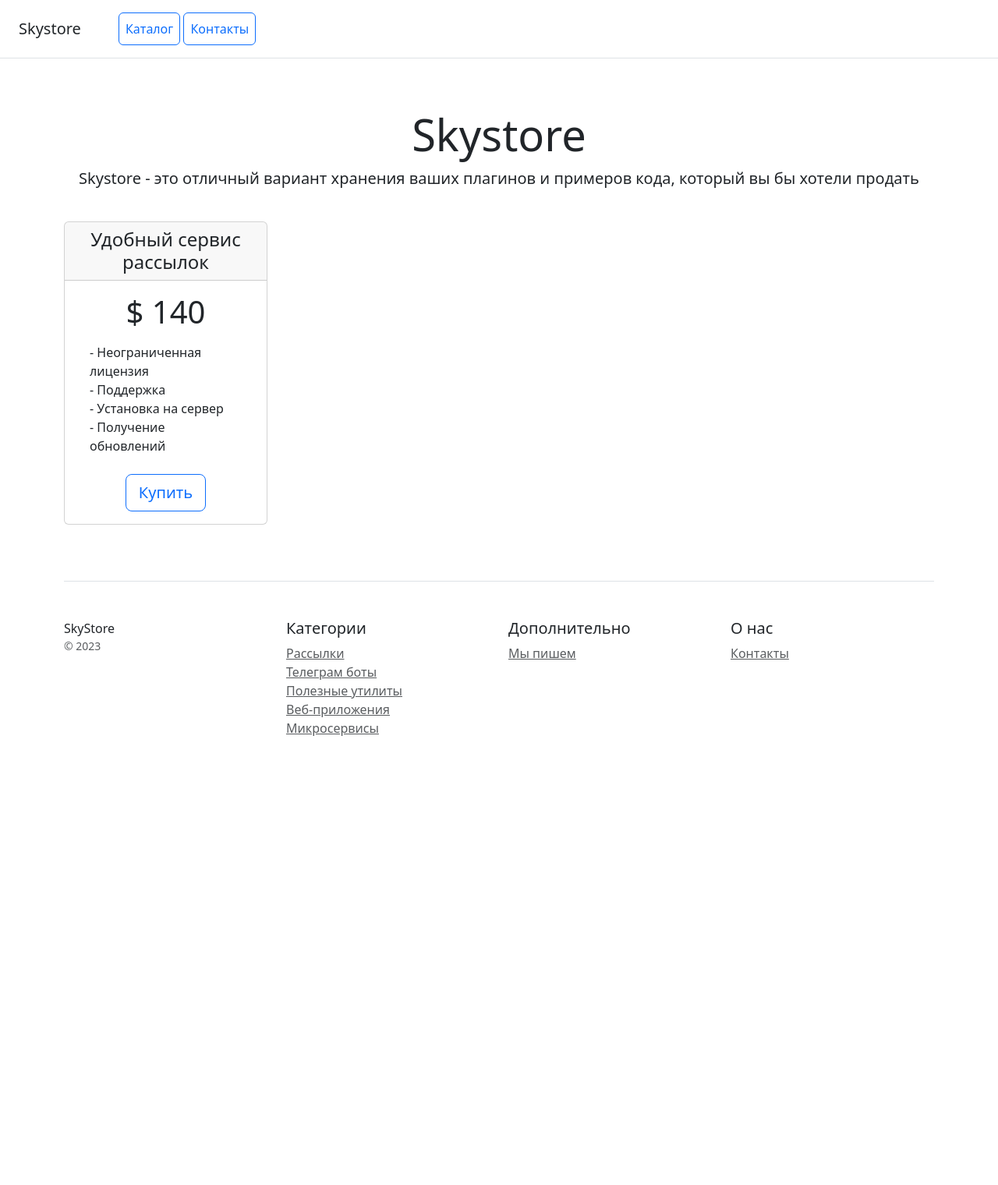
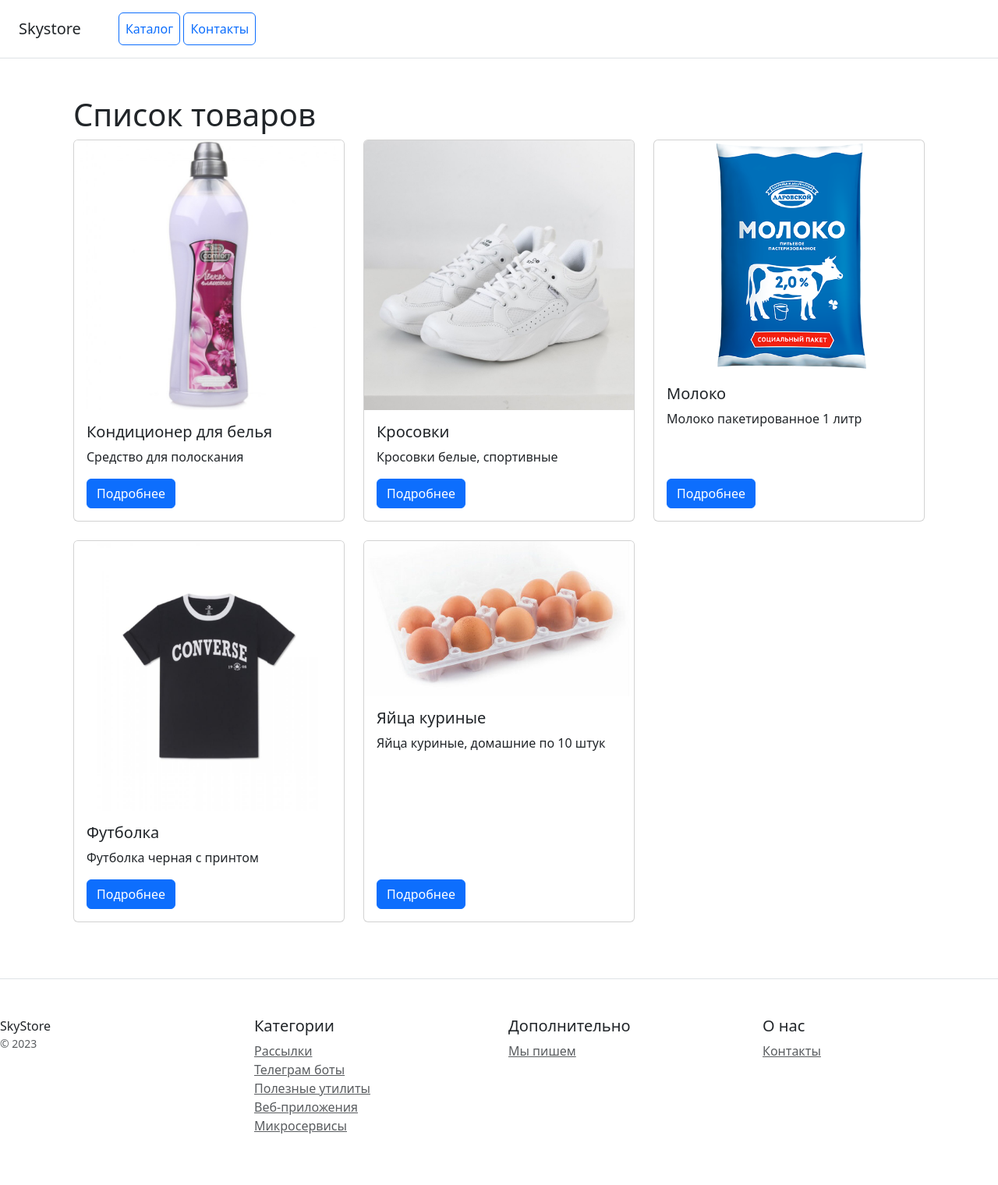
Before and after one commit to GeeMoowy/DjangoProject, a Django app: page / in a window 1280 px wide. Shown: the whole page at 78% size. Before the commit the page ends 944 px from the top, so only its background shows below. Run offline with Django 5.2, Linux system fonts and the light colour scheme; data comes from the database, SQL or seed files in the repository; some libraries are stand-ins or nearby versions.

Commit message:
add menu.html

```diff
--- a/catalog/templates/base.html
+++ b/catalog/templates/base.html
@@ -1,10 +1,51 @@
-<!DOCTYPE html>
+<!doctype html>
 <html lang="en">
 <head>
-    <meta charset="UTF-8">
-    <title>Title</title>
+    <meta charset="utf-8">
+    <meta name="viewport" content="width=device-width, initial-scale=1">
+    <title>{% block title %}Мой сайт{% endblock %}</title>
+    <link rel="stylesheet" type="text/css" href="/static/css/bootstrap.min.css">
+
 </head>
 <body>
+{% include 'menu.html' %}
 
+<div class="container mt-5">
+    {% block content %}{% endblock %}
+</div>
+
+<div>
+    <footer class="pt-4 my-md-5 pt-md-5 border-top">
+        <div class="row">
+            <div class="col-12 col-md">
+                SkyStore
+                <small class="d-block mb-3 text-muted">&copy; 2023</small>
+            </div>
+            <div class="col-6 col-md">
+                <h5>Категории</h5>
+                <ul class="list-unstyled text-small">
+                    <li><a class="text-muted" href="#">Рассылки</a></li>
+                    <li><a class="text-muted" href="#">Телеграм боты</a></li>
+                    <li><a class="text-muted" href="#">Полезные утилиты</a></li>
+                    <li><a class="text-muted" href="#">Веб-приложения</a></li>
+                    <li><a class="text-muted" href="#">Микросервисы</a></li>
+                </ul>
+            </div>
+            <div class="col-6 col-md">
+                <h5>Дополнительно</h5>
+                <ul class="list-unstyled text-small">
+                    <li><a class="text-muted" href="#">Мы пишем</a></li>
+                </ul>
+            </div>
+            <div class="col-6 col-md">
+                <h5>О нас</h5>
+                <ul class="list-unstyled text-small">
+                    <li><a class="text-muted" href="/contacts/">Контакты</a></li>
+                </ul>
+            </div>
+        </div>
+    </footer>
+</div>
+<script type="text/javascript" src="/static/js/bootstrap.bundle.min.js"></script>
 </body>
 </html>
--- a/catalog/templates/home.html
+++ b/catalog/templates/home.html
@@ -1,81 +1,25 @@
-<!doctype html>
-<html lang="en">
-<head>
-    <meta charset="utf-8">
-    <meta name="viewport" content="width=device-width, initial-scale=1">
-    <title>Skystore</title>
-    <!-- Подключите статичеcкие файлы со стилями Bootstrap -->
-    <link rel="stylesheet" type="text/css" href="/static/css/bootstrap.min.css">
+{% extends 'base.html' %}
 
-</head>
-<body>
-<div class="d-flex flex-column flex-md-row align-items-center p-3 px-md-4 mb-3 bg-white border-bottom box-shadow">
-    <h5 class="my-0 mr-md-auto font-weight-normal">Skystore</h5>
-    <nav class="ms-5">
-        <a class="p-2 btn btn-outline-primary" href="/">Каталог</a>
-        <a class="p-2 btn btn-outline-primary" href="/contacts/">Контакты</a>
-    </nav>
-</div>
+{% block title %}Каталог{% endblock %}
 
-<div class="pricing-header px-3 py-3 pt-md-5 pb-md-4 mx-auto text-center">
-    <h1 class="display-4">Skystore</h1>
-    <p class="lead">Skystore - это отличный вариант хранения ваших плагинов и примеров кода, который вы бы хотели
-        продать</p>
-</div>
-
+{% block content %}
 <div class="container">
-    <div class="row text-center">
-        <div class="col-3">
-            <div class="card mb-4 box-shadow">
-                <div class="card-header">
-                    <h4 class="my-0 font-weight-normal">Удобный сервис рассылок</h4>
-                </div>
-                <div class="card-body">
-                    <h1 class="card-title pricing-card-title">$ 140</h1>
-                    <ul class="list-unstyled mt-3 mb-4 text-start m-3">
-                        <li>- Неограниченная лицензия</li>
-                        <li>- Поддержка</li>
-                        <li>- Установка на сервер</li>
-                        <li>- Получение обновлений</li>
-                    </ul>
-                    <button type="button" class="btn btn-lg btn-block btn-outline-primary">Купить</button>
+    <h1 class="mt-4">Список товаров</h1>
+    <div class="row">
+        {% for product in products %}
+        <div class="col-md-4 mb-4">
+            <div class="card h-100 d-flex flex-column">
+                <img src="{{ product.image.url }}" class="card-img-top img-fluid" alt="{{ product.name }}">
+                <div class="card-body d-flex flex-column flex-grow-1">
+                    <h5 class="card-title">{{ product.name }}</h5>
+                    <p class="card-text">{{ product.description|truncatechars:100 }}</p>
+                    <div class="mt-auto">
+                        <a href="{% url 'catalog:product_detail' product.id %}" class="btn btn-primary">Подробнее</a>
+                    </div>
                 </div>
             </div>
         </div>
+        {% endfor %}
     </div>
-
-    <footer class="pt-4 my-md-5 pt-md-5 border-top">
-        <div class="row">
-            <div class="col-12 col-md">
-                SkyStore
-                <small class="d-block mb-3 text-muted">&copy; 2023</small>
-            </div>
-            <div class="col-6 col-md">
-                <h5>Категории</h5>
-                <ul class="list-unstyled text-small">
-                    <li><a class="text-muted" href="#">Рассылки</a></li>
-                    <li><a class="text-muted" href="#">Телеграм боты</a></li>
-                    <li><a class="text-muted" href="#">Полезные утилиты</a></li>
-                    <li><a class="text-muted" href="#">Веб-приложения</a></li>
-                    <li><a class="text-muted" href="#">Микросервисы</a></li>
-                </ul>
-            </div>
-            <div class="col-6 col-md">
-                <h5>Дополнительно</h5>
-                <ul class="list-unstyled text-small">
-                    <li><a class="text-muted" href="#">Мы пишем</a></li>
-                </ul>
-            </div>
-            <div class="col-6 col-md">
-                <h5>О нас</h5>
-                <ul class="list-unstyled text-small">
-                    <li><a class="text-muted" href="/contacts/">Контакты</a></li>
-                </ul>
-            </div>
-        </div>
-    </footer>
 </div>
-<!-- Подключите статичеcкие файлы со скриптами Bootstrap -->
-<script type="text/javascript" src="/static/js/bootstrap.bundle.min.js"></script>
-</body>
-</html>
+{% endblock %}
--- /dev/null
+++ b/catalog/templates/menu.html
@@ -0,0 +1,7 @@
+<div class="d-flex flex-column flex-md-row align-items-center p-3 px-md-4 mb-3 bg-white border-bottom box-shadow">
+    <h5 class="my-0 mr-md-auto font-weight-normal">Skystore</h5>
+    <nav class="ms-5">
+        <a class="p-2 btn btn-outline-primary" href="{% url 'catalog:home' %}">Каталог</a>
+        <a class="p-2 btn btn-outline-primary" href="{% url 'catalog:contacts' %}">Контакты</a>
+    </nav>
+</div>
--- a/catalog/urls.py
+++ b/catalog/urls.py
@@ -7,5 +7,5 @@ app_name = CatalogConfig.name
 urlpatterns = [
     path('', home, name='home'),
     path('contacts/', contacts, name='contacts'),
-    path('product_detail/', product_detail, name='product_detail')
+    path('product_detail/<int:id>/', product_detail, name='product_detail')  # Изменено
 ]
--- a/catalog/views.py
+++ b/catalog/views.py
@@ -1,16 +1,12 @@
-from django.shortcuts import render
+from django.shortcuts import render, get_object_or_404
 from django.http import HttpResponse
 
 from catalog.models import Product
 
 
 def home(request):
-    latest_products = Product.objects.order_by('-created_at')[:5]
-
-    for product in latest_products:
-        print(f'Продукт: {product.name}, Цена: {product.purchase_price}, Дата создания: {product.created_at}')
-
-    return render(request, 'home.html')
+    products = Product.objects.all()
+    return render(request, 'home.html', {'products': products})
 
 
 def contacts(request):
@@ -22,6 +18,6 @@ def contacts(request):
     return render(request, 'contacts.html')
 
 
-def product_detail(request):
-    product = Product.objects.get(id=1)
+def product_detail(request, id):
+    product = get_object_or_404(Product, id=id)  # Получаем продукт по ID
     return render(request, 'product_detail.html', {'product': product})
```
Also changed, not shown: catalog/templates/product_detail.html (+10 -16 lines).
